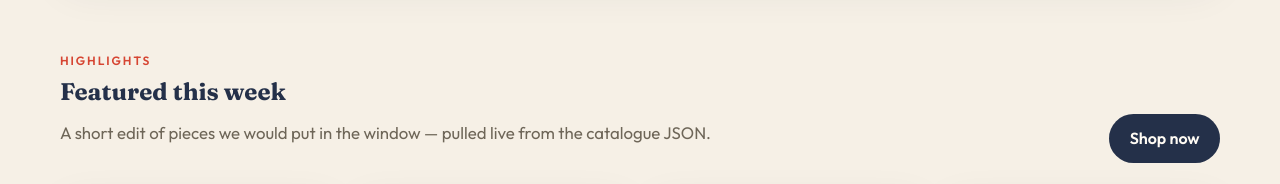
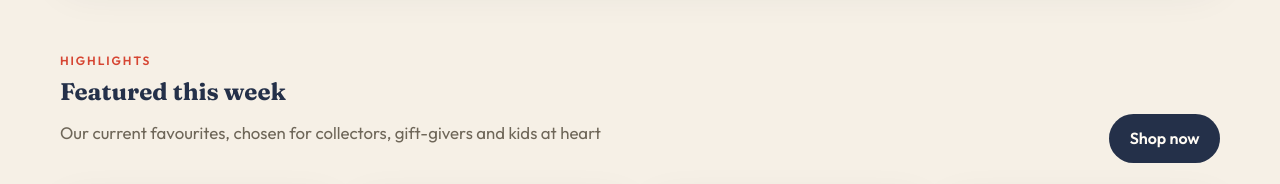
Before and after one commit to W41K3R-62797/Toy-Heaven2, a plain HTML site: page html/index.html in a window 1280 px wide. Shown: the part 1380-1564 px from the top of the page. Drawn offline with Linux system fonts and the light colour scheme.

Commit message:
Update lede text in index.html

```diff
--- a/html/index.html
+++ b/html/index.html
@@ -123,7 +123,7 @@
           <div>
             <p class="eyebrow">Highlights</p>
             <h2>Featured this week</h2>
-            <p class="lede">A short edit of pieces we would put in the window — pulled live from the catalogue JSON.</p>
+            <p class="lede">Our current favourites, chosen for collectors, gift-givers and kids at heart</p>
           </div>
           <a class="btn btn-navy" href="products.html">Shop now</a>
         </div>
```
